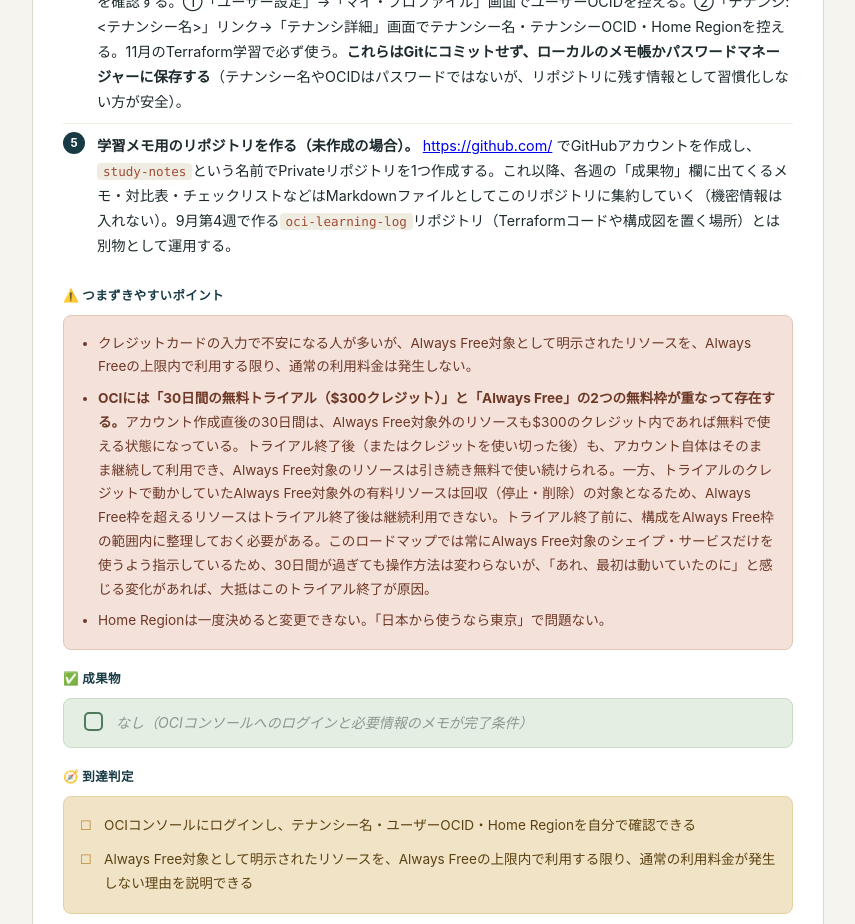
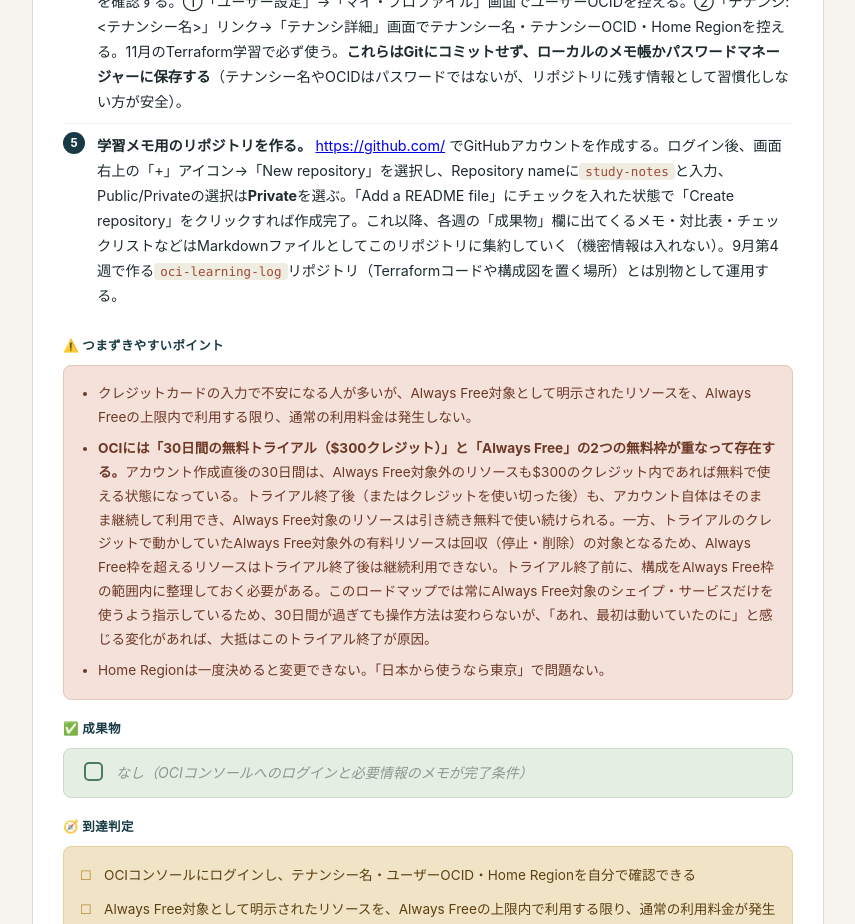
Before and after one commit to infra-roadmap/2026-course-b, a plain HTML site: page 2026-09.html in a window 1280 px wide. Shown: the part 2040-2964 px from the top of the page, without its empty margins (302-1157 px from the left). Drawn offline with Linux system fonts and the light colour scheme.

Commit message:
Add files via upload

```diff
--- a/2026-09.html
+++ b/2026-09.html
@@ -48,7 +48,7 @@
       </div>
       <div class="block">
         <div class="block-label">🛠 具体的な手順</div>
-        <ol class="steps"><li><b>Oracleアカウントを作成する。</b> <a href="https://www.oracle.com/jp/cloud/free/" target="_blank" rel="noopener">https://www.oracle.com/jp/cloud/free/</a> にアクセスし「無料で始める」から登録。クレジットカード情報の入力を求められるが、これは本人確認のためで勝手に課金されることはない。<b>Home Region（変更不可）</b>の選択画面が出るので、日本から使うなら<code class="inline">Japan East (Tokyo)</code>を選ぶ。</li><li><b>メール認証をする。</b> 届いた確認メールのリンクをクリック。数分〜数十分届かないこともある（迷惑メールフォルダも確認）。</li><li><b>OCIコンソールにログインできることを確認する。</b> <a href="https://cloud.oracle.com/" target="_blank" rel="noopener">https://cloud.oracle.com/</a> にアクセスし、テナンシー名・ユーザー名・パスワードでログイン。画面上部にメニューバーが表示されればOK。</li><li><b>あとで使う情報をメモしておく。</b> 画面右上アイコンをクリックして「プロファイル」メニューを開き、2箇所を確認する。①「ユーザー設定」→「マイ・プロファイル」画面でユーザーOCIDを控える。②「テナンシ: &lt;テナンシー名&gt;」リンク→「テナンシ詳細」画面でテナンシー名・テナンシーOCID・Home Regionを控える。11月のTerraform学習で必ず使う。<b>これらはGitにコミットせず、ローカルのメモ帳かパスワードマネージャーに保存する</b>（テナンシー名やOCIDはパスワードではないが、リポジトリに残す情報として習慣化しない方が安全）。</li><li><b>学習メモ用のリポジトリを作る（未作成の場合）。</b> <a href="https://github.com/" target="_blank" rel="noopener">https://github.com/</a> でGitHubアカウントを作成し、<code class="inline">study-notes</code>という名前でPrivateリポジトリを1つ作成する。これ以降、各週の「成果物」欄に出てくるメモ・対比表・チェックリストなどはMarkdownファイルとしてこのリポジトリに集約していく（機密情報は入れない）。9月第4週で作る<code class="inline">oci-learning-log</code>リポジトリ（Terraformコードや構成図を置く場所）とは別物として運用する。</li></ol>
+        <ol class="steps"><li><b>Oracleアカウントを作成する。</b> <a href="https://www.oracle.com/jp/cloud/free/" target="_blank" rel="noopener">https://www.oracle.com/jp/cloud/free/</a> にアクセスし「無料で始める」から登録。クレジットカード情報の入力を求められるが、これは本人確認のためで勝手に課金されることはない。<b>Home Region（変更不可）</b>の選択画面が出るので、日本から使うなら<code class="inline">Japan East (Tokyo)</code>を選ぶ。</li><li><b>メール認証をする。</b> 届いた確認メールのリンクをクリック。数分〜数十分届かないこともある（迷惑メールフォルダも確認）。</li><li><b>OCIコンソールにログインできることを確認する。</b> <a href="https://cloud.oracle.com/" target="_blank" rel="noopener">https://cloud.oracle.com/</a> にアクセスし、テナンシー名・ユーザー名・パスワードでログイン。画面上部にメニューバーが表示されればOK。</li><li><b>あとで使う情報をメモしておく。</b> 画面右上アイコンをクリックして「プロファイル」メニューを開き、2箇所を確認する。①「ユーザー設定」→「マイ・プロファイル」画面でユーザーOCIDを控える。②「テナンシ: &lt;テナンシー名&gt;」リンク→「テナンシ詳細」画面でテナンシー名・テナンシーOCID・Home Regionを控える。11月のTerraform学習で必ず使う。<b>これらはGitにコミットせず、ローカルのメモ帳かパスワードマネージャーに保存する</b>（テナンシー名やOCIDはパスワードではないが、リポジトリに残す情報として習慣化しない方が安全）。</li><li><b>学習メモ用のリポジトリを作る。</b> <a href="https://github.com/" target="_blank" rel="noopener">https://github.com/</a> でGitHubアカウントを作成する。ログイン後、画面右上の「+」アイコン→「New repository」を選択し、Repository nameに<code class="inline">study-notes</code>と入力、Public/Privateの選択は<b>Private</b>を選ぶ。「Add a README file」にチェックを入れた状態で「Create repository」をクリックすれば作成完了。これ以降、各週の「成果物」欄に出てくるメモ・対比表・チェックリストなどはMarkdownファイルとしてこのリポジトリに集約していく（機密情報は入れない）。9月第4週で作る<code class="inline">oci-learning-log</code>リポジトリ（Terraformコードや構成図を置く場所）とは別物として運用する。</li></ol>
       </div>
       <div class="block">
         <div class="block-label">⚠️ つまずきやすいポイント</div>
```
